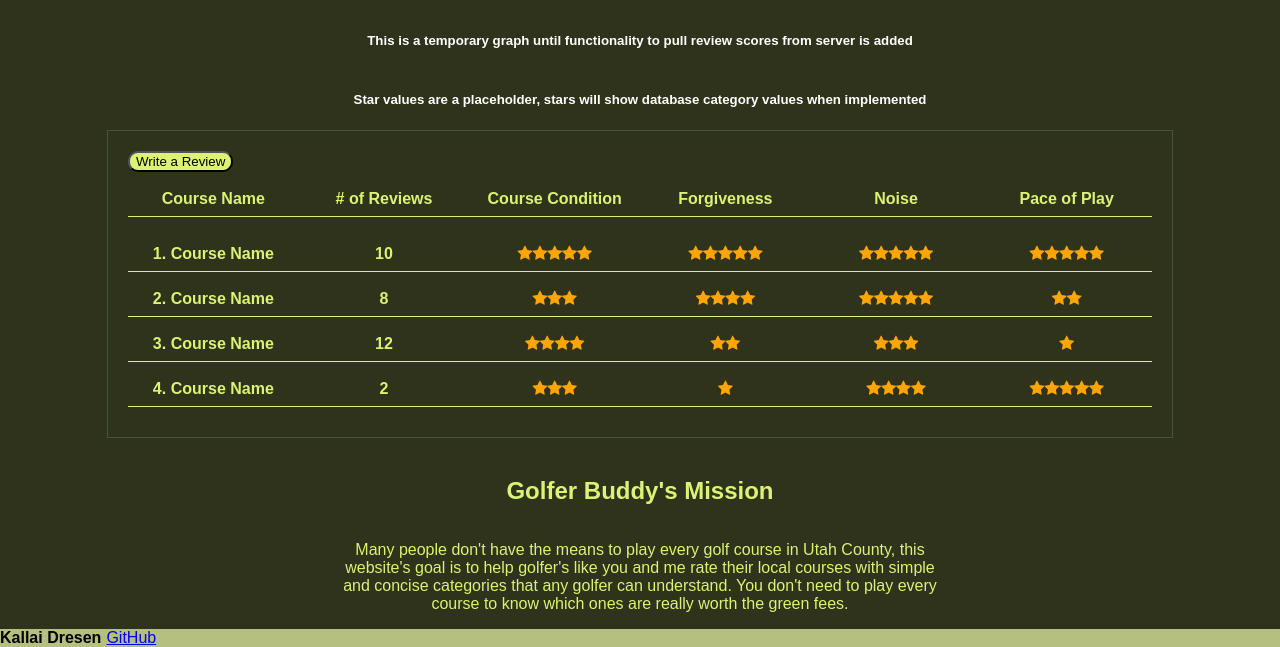
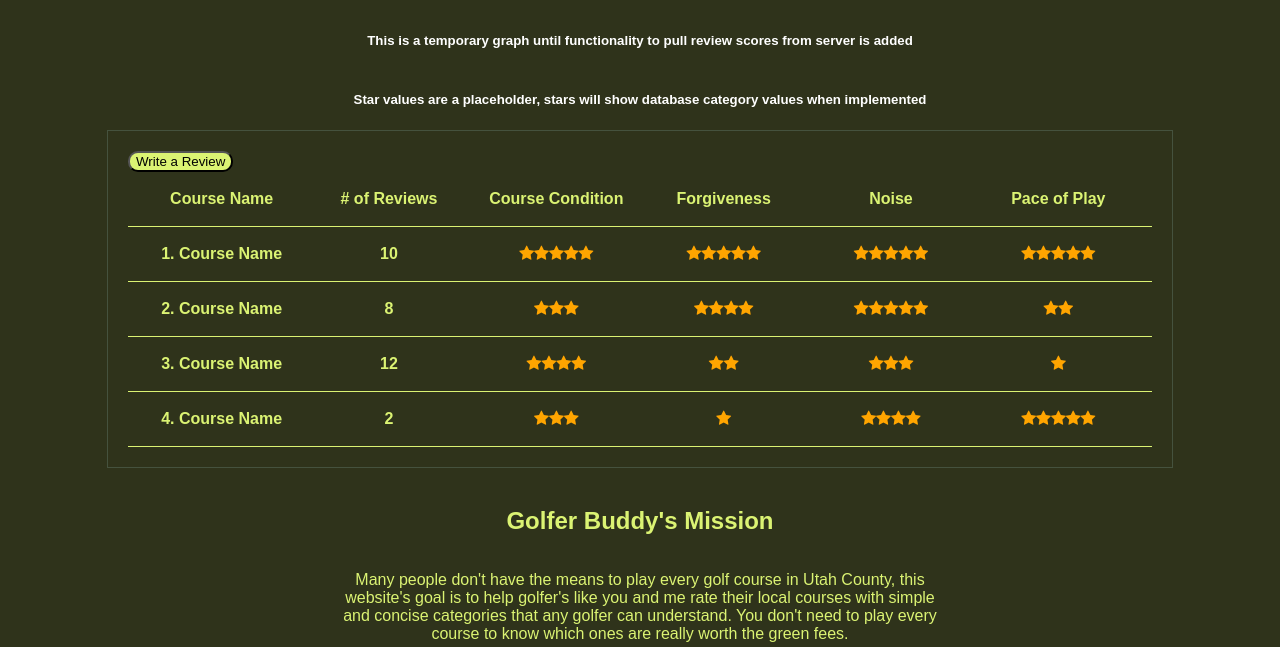
Before and after one commit to kdresen/CS260, a plain HTML site: page Startup/index.html in a window 1280 px wide. Shown: the part 697-1344 px from the top of the page. Drawn offline with Linux system fonts and the light colour scheme.

```diff
--- a/Startup/index.html
+++ b/Startup/index.html
@@ -363,7 +363,7 @@
                             display: flex;
                             border-bottom: 1px solid #dbf373;
                             justify-content: space-between;
-                            margin: 10px 0;
+                            padding: 10px;
                         }
 
                         .rating-graph th {
@@ -428,10 +428,10 @@
 
                                 <script>
                                     let courseData = {
-                                        "1. Course Name": ["10", 5, 5, 5, 5],
-                                        "2. Course Name": ["8", 3, 4, 5, 2],
-                                        "3. Course Name": ["12", 4, 2, 3, 1],
-                                        "4. Course Name": ["2", 3, 1, 4, 5],
+                                        "1. Course Name": [10, 5, 5, 5, 5],
+                                        "2. Course Name": [8, 3, 4, 5, 2],
+                                        "3. Course Name": [12, 4, 2, 3, 1],
+                                        "4. Course Name": [2, 3, 1, 4, 5],
                                     }
 
                                     let userData = {
```
